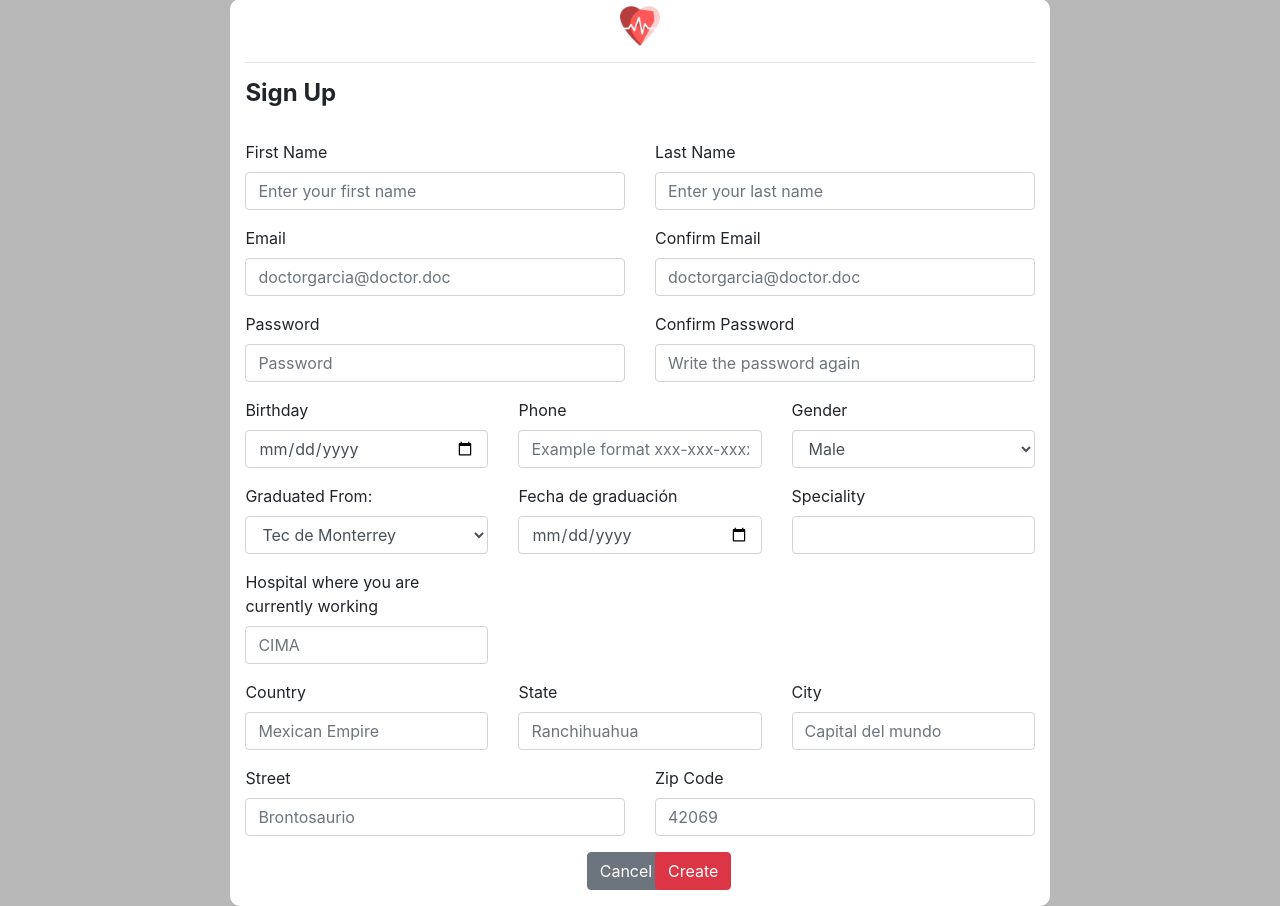
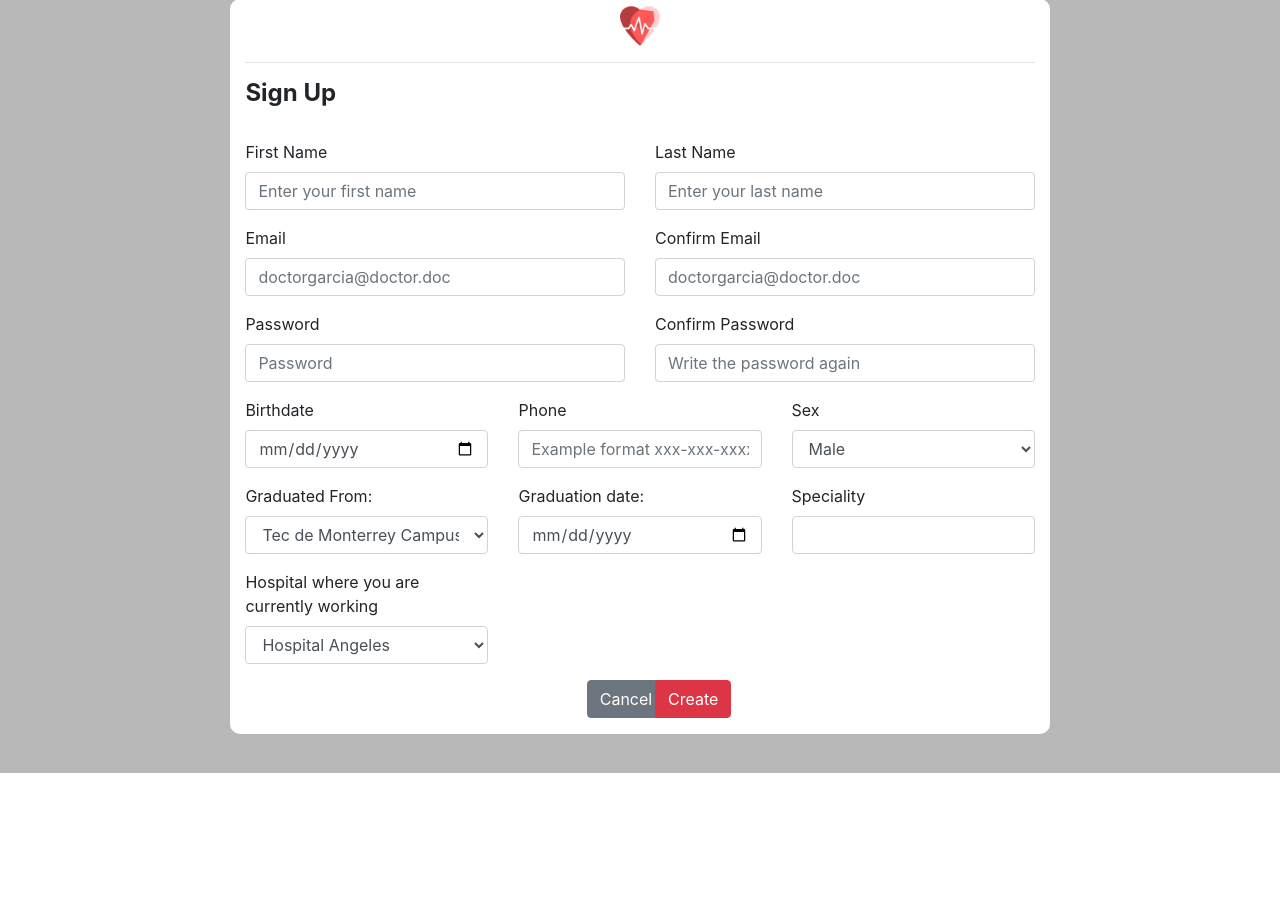
Before and after one commit to richardmoonw/-Health, a Flask app: page /sign_up in a window 1280 px wide. Shown: the part 27-933 px from the top of the page. After the commit the page ends 800 px from the top, so only its background shows below. Run offline with Flask 2, Linux system fonts and the light colour scheme; some libraries are stand-ins or nearby versions.

Commit message:
Here I go

```diff
--- a/src/DatabaseConnection/connection.py
+++ b/src/DatabaseConnection/connection.py
@@ -1,7 +1,7 @@
 import sqlite3
 
 class Connection:
-	def make_connection(self):
-		conn = sqlite3.connect('PlusHealth.db')
+	def make_connection():
+		conn = sqlite3.connect('DatabaseConnection/PlusHealth.db')
 
 		return conn
--- a/src/main.py
+++ b/src/main.py
@@ -1,33 +1,81 @@
 import sqlite3
-from flask import Flask
-from flask import render_template
+from flask import Flask, request, render_template, redirect, session
 
-from Doctors import doctor
-from Treatments import treatment
-from Diagnosis import diagnosis
+import hashlib
+
+from Doctors import doctor, doctor_controller, doctor_dao
 
 app = Flask(__name__)
+app.secret_key = "O@''bw9QWHjx9|]"
 
-doctorsito = doctor.Daaaa()
-doctorsito.daa()
-
-
+doctor_id = 0
 
 @app.route('/')
 def home():
     return render_template('main_page.html')
 
-@app.route('/sign_up')
+@app.route('/sign_up', methods=["GET", "POST"])
 def sign_up():
+	if request.method == "POST":
+		first_name = request.form.get("first_name")
+		last_name = request.form.get("last_name")
+		email = request.form.get("email")
+		password = request.form.get("password")
+		birthdate = request.form.get("birthdate")
+		phone = request.form.get("phone")
+		sex = request.form.get("sex")
+		school = request.form.get("school")
+		graduation_date = request.form.get("graduation")
+		speciality = request.form.get("speciality")
+		hospital = request.form.get("hospital")
+
+		medic = doctor.Doctor(first_name, last_name, email, password, birthdate, phone, sex,\
+							school, graduation_date, speciality, hospital)
+
+		is_valid = doctor_controller.DoctorController.validate_data(medic)
+
+		if is_valid == True:
+			doctor_dao.DoctorDAO.add_doctor(medic)
+
 	return render_template('sign_up.html')
 
 @app.route('/upload_degree')
 def upload_degree():
 	return render_template('upload_degree.html')
 
-@app.route('/login')
+@app.route('/login', methods=["GET", "POST"])
 def login():
-	return render_template('login.html')
+	is_user = False
+
+	if request.method == 'POST':
+
+		# Employee Data
+		email = request.form.get("email")
+		password = request.form.get("password")
+
+		user = doctor_dao.DoctorDAO.validate_login(email)
+
+		encrypted_pwd = hashlib.sha256(password.encode()).hexdigest()
+
+		if encrypted_pwd == user[1]:
+			is_user = True
+
+		if is_user:
+			session['name'] = user
+			doctor_id = session['name'][0]
+
+			doctor = doctor_dao.DoctorDAO.get_doctor(doctor_id)
+
+			return render_template("doctor_profile.html", first_name = doctor[1], last_name = doctor[2], \
+							hospital = doctor[13], phone = doctor[5], email = doctor[8], \
+							street = doctor[14], zip_code = doctor[15], city = doctor[16], state = doctor[17], \
+							birthdate = doctor[3], sex = doctor[4], speciality = doctor[7], school = doctor[20], \
+							graduation_date = doctor[21])
+
+		else:
+			return redirect("/login")
+
+	return render_template("login.html")
 
 @app.route('/doctor_profile')
 def doctor_profile():
--- a/src/templates/login.html
+++ b/src/templates/login.html
@@ -23,13 +23,13 @@
             <hr>
             <h4><b>Login</b></h4>
 
-            <form>
+            <form action="/login" method="POST">
                 <div class="row">
                     <div class="col-lg-12">
                         <div class="form-group">
                             <label for="email">Email:</label>
                             <!-- label to write down user's email -->
-                            <input type="email" class="form-control" id="email" placeholder="Enter your email">
+                            <input type="email" class="form-control" name="email" placeholder="Enter your email">
                         </div>
                     </div>
                 </div>
@@ -39,7 +39,7 @@
                         <div class="form-group">
                             <label for="last_name">Password:</label>
                             <!-- label to write down user's password -->
-                            <input type="password" class="form-control" id="password" placeholder="Enter your password">
+                            <input type="password" class="form-control" name="password" placeholder="Enter your password">
                         </div>
                     </div>
                 </div>
--- a/src/templates/sign_up.html
+++ b/src/templates/sign_up.html
@@ -22,18 +22,18 @@
 
                 <br>
 
-                <form>
+                <form action="/sign_up" method="POST">
                     <div class="row">
                         <div class="col-lg-6">
                             <div class="form-group">
                                 <label for="first_name">First Name</label>
-                                <input type="text" class="form-control" id="first_name" placeholder="Enter your first name">
+                                <input type="text" class="form-control" name="first_name" placeholder="Enter your first name">
                             </div>
                         </div>
                         <div class="col-lg-6">
                             <div class="form-group">
                                 <label for="last_name">Last Name</label>
-                                <input type="text" class="form-control" id="last_name" placeholder="Enter your last name">
+                                <input type="text" class="form-control" name="last_name" placeholder="Enter your last name">
                             </div>
                         </div>
                     </div>
@@ -43,13 +43,13 @@
                         <div class="col-lg-6">
                             <div class="form-group">
                                 <label for="email">Email</label>
-                                <input type="email" class="form-control" id="email" placeholder="doctorgarcia@doctor.doc">
+                                <input type="email" class="form-control" name="email" placeholder="doctorgarcia@doctor.doc">
                             </div>
                         </div>
                         <div class="col-lg-6">
                             <div class="form-group">
                                 <label for="email_confirm">Confirm Email</label>
-                                <input type="email" class="form-control" id="email_confirm" placeholder="doctorgarcia@doctor.doc">
+                                <input type="email" class="form-control" name="email_confirm" placeholder="doctorgarcia@doctor.doc">
                             </div>
                         </div>
                     </div>
@@ -57,14 +57,14 @@
                     <div class="row">
                         <div class="col-lg-6">
                             <div class="form-group">
-                                <label for="exampleInputPassword1">Password</label>
-                                <input type="password" class="form-control" id="exampleInputPassword1" placeholder="Password">
+                                <label for="password">Password</label>
+                                <input type="password" class="form-control" name="password" placeholder="Password">
                             </div>
                         </div>
                         <div class="col-lg-6">
                             <div class="form-group">
-                                <label for="confirmInputPassword1">Confirm Password</label>
-                                <input type="password" class="form-control" id="confirmInputPassword1" placeholder="Write the password again">
+                                <label for="password2">Confirm Password</label>
+                                <input type="password" class="form-control" name="password2" placeholder="Write the password again">
                             </div>
                         </div>
                     </div>
@@ -74,20 +74,20 @@
                     <div class="row">
                         <div class="col-lg-4">
                             <div class="form-group">
-                                <label for="birthday">Birthday</label>
-                                <input type="date" class="form-control" id="birthday">
+                                <label for="birthdate">Birthdate</label>
+                                <input type="date" class="form-control" name="birthdate">
                             </div>
                         </div>
                         <div class="col-lg-4">
                             <div class="form-group">
                                 <label for="phone">Phone</label>
-                                <input type="tel" class="form-control" id="phone" pattern="[0-9]{3}-[0-9]{3}-[0-9]{4}" placeholder="Example format xxx-xxx-xxxx">
+                                <input type="tel" class="form-control" name="phone" pattern="[0-9]{3}-[0-9]{3}-[0-9]{4}" placeholder="Example format xxx-xxx-xxxx">
                             </div>
                         </div>
                         <div class="col-lg-4">
                             <div class="form-group">
-                                <label for="gender">Gender</label>
-                                <select class="form-control" id="gender">
+                                <label for="sex">Sex</label>
+                                <select class="form-control" name="sex">
                                     <option>Male</option>
                                     <option>Female</option>
                                 </select>
@@ -99,24 +99,25 @@
                         <div class="col-lg-4">
                             <div class="form-group">
                                 <label for="school">Graduated From:</label>
-                                <select class="form-control" id="school">
-                                    <option>Tec de Monterrey</option>
+                                <select class="form-control" name="school">
+                                    <option>Tec de Monterrey Campus Chihuahua</option>
                                     <option>UACH</option>
-                                    <option>Universidad de Durango</option>
-                                    <option>Otra</option>
+                                    <option>Universidad de Durango Campus Chihuahua</option>
+                                    <option>UVM Campus Chihuahua</option>
+                                    <option>UNAM</option>
                                 </select>
                             </div>
                         </div>
                         <div class="col-lg-4">
                             <div class="form-group">
-                                <label for="graduacion">Fecha de graduación</label>
-                                <input type="date" class="form-control" id="graduacion">
+                                <label for="graduation">Graduation date:</label>
+                                <input type="date" class="form-control" name="graduation">
                             </div>
                         </div>
                         <div class="col-lg-4">
                             <div class="form-group">
                                 <label for="speciality">Speciality</label>
-                                <input type="text" class="form-control" id="speciality">
+                                <input type="text" class="form-control" name="speciality">
                             </div>
                         </div>
                     </div>
@@ -125,47 +126,17 @@
                         <div class="col-lg-4">
                             <div class="form-group">
                                 <label for="hospital">Hospital where you are currently working</label>
-                                <input type="text" class="form-control" id="hospital" placeholder="CIMA">
+                                <select class="form-control" name="hospital">
+                                    <option>Hospital Angeles</option>
+                                    <option>Star Medica</option>
+                                    <option>Christus Muguerza</option>
+                                    <option>Clinica Panamericana</option>
+                                    <option>Unidad Medica Familiar IMSS #44</option>
+                                </select>
                             </div>
                         </div>
                     </div>
 
-
-                    <div class="row">
-                        <div class="col-lg-4">
-                            <div class="form-group">
-                                <label for="country">Country</label>
-                                <input type="text" class="form-control" id="country" placeholder="Mexican Empire">
-                            </div>
-                        </div>
-                        <div class="col-lg-4">
-                            <div class="form-group">
-                                <label for="state">State</label>
-                                <input type="text" class="form-control" id="state" placeholder="Ranchihuahua">
-                            </div>
-                        </div>
-                        <div class="col-lg-4">
-                            <div class="form-group">
-                                <label for="city">City</label>
-                                <input type="text" class="form-control" id="city" placeholder="Capital del mundo">
-                            </div>
-                        </div>
-                    </div>
-
-                    <div class="row">
-                        <div class="col-lg-6">
-                            <div class="form-group">
-                                <label for="street">Street</label>
-                                <input type="text" class="form-control" id="street" placeholder="Brontosaurio">
-                            </div>
-                        </div>
-                        <div class="col-lg-6">
-                            <div class="form-group">
-                                <label for="zipcode">Zip Code</label>
-                                <input type="text" class="form-control" id="zipcode" placeholder="42069">
-                            </div>
-                        </div>
-                    </div>
 
                     <div style="margin-bottom: 2%" class="row">
                         <!-- Submit & cancel buttons -->
@@ -180,8 +151,6 @@
                     </div>
 
 
-
-
                 </form>
 
             </div>
```
Also changed, not shown: src/Doctors/doctor.py (+15 -8 lines), src/Doctors/doctor_controller.py (added, +29 -0 lines), src/Doctors/doctor_dao.py (added, +47 -0 lines), src/DatabaseConnection/PlusHealth.db, src/PlusHealth.db (added), 3 other files.
